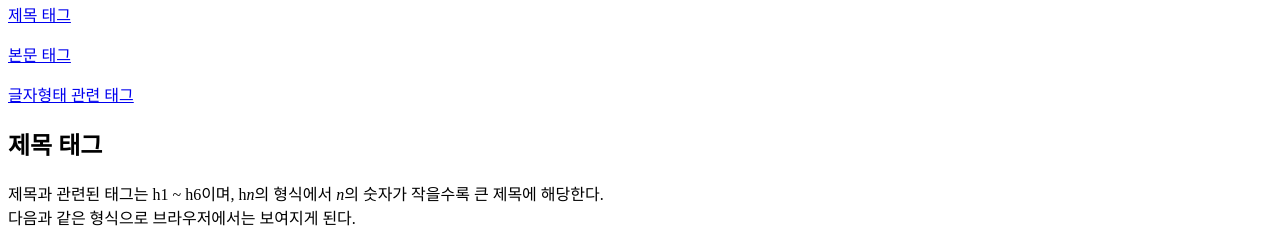
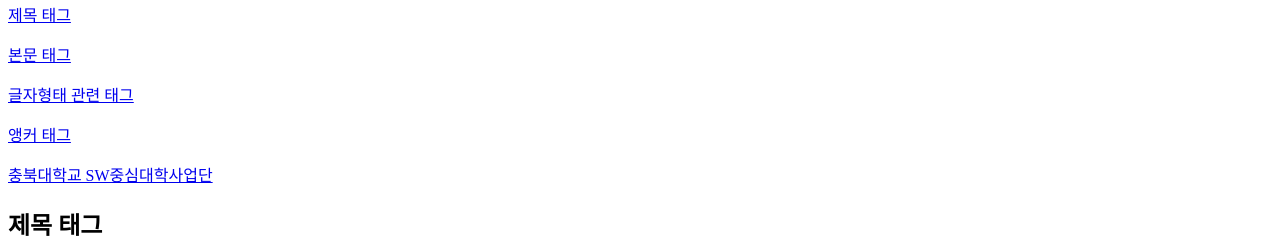
Before and after one commit to seo-hyun-j/wp-html, a plain HTML site: page index.html in a window 1280 px wide. Shown: the part 87-325 px from the top of the page. Drawn offline with Linux system fonts and the light colour scheme.

Commit message:
앵커 태그 실습2

```diff
--- a/index.html
+++ b/index.html
@@ -10,6 +10,13 @@
   <p><a href="#content2">본문 태그</a></p>
   <p>
     <a href="#content3">글자형태 관련 태그</a>
+  </p>
+  <p>
+      <a href="./anchor.html">앵커 태그</a>
+  </p>
+  <p>
+    <a href="http://sw7up.cbnu.ac.kr">
+       충북대학교 SW중심대학사업단</a>
   </p>
 
   <h2 id="content1">제목 태그</h2>
```
Also changed, not shown: anchor.html (added, +14 -0 lines).
